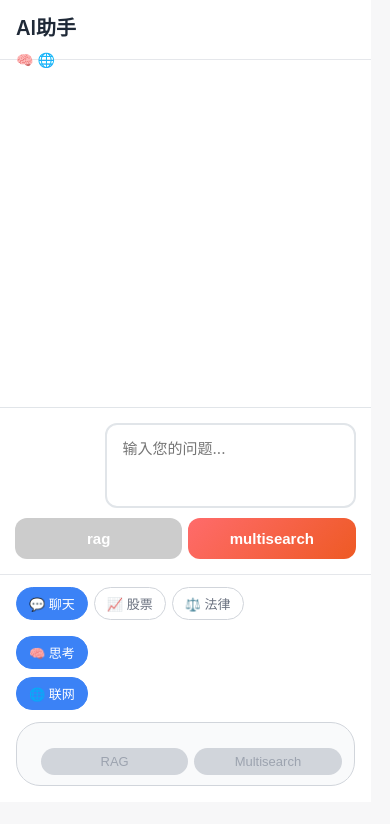
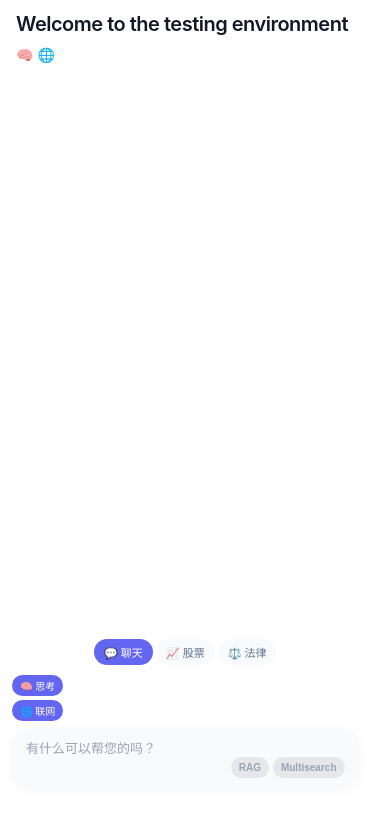
Before and after one commit to zerolxy612/chatbot-demo1, a React (Create React App) app: page / in a window 390 px wide. Shown: the top 824 px of the page. Built offline with nearby package versions, Linux system fonts and the light colour scheme.

Commit message:
change ui and style

```diff
--- a/src/App.css
+++ b/src/App.css
@@ -8,15 +8,17 @@ body {
   font-family: -apple-system, BlinkMacSystemFont, 'Segoe UI', 'Roboto', 'Oxygen',
     'Ubuntu', 'Cantarell', 'Fira Sans', 'Droid Sans', 'Helvetica Neue',
     sans-serif;
-  background: #f7f7f8;
+  background: #ffffff;
   color: #1f2937;
+  -webkit-font-smoothing: antialiased;
+  -moz-osx-font-smoothing: grayscale;
 }
 
 .App {
   height: 100vh;
   display: flex;
   flex-direction: column;
-  background: #f7f7f8;
+  background: #ffffff;
 }
 
 .chat-container {
@@ -26,18 +28,13 @@ body {
   background: #ffffff;
 }
 
-/* 顶部导航栏 */
+/* 顶部导航栏 - 极简设计 */
 .chat-header {
-  background: #ffffff;
-  border-bottom: 1px solid #e5e7eb;
-  padding: 12px 24px;
+  background: transparent;
+  padding: 24px 32px 16px;
   display: flex;
   justify-content: space-between;
   align-items: center;
-  height: 60px;
-  position: sticky;
-  top: 0;
-  z-index: 100;
 }
 
 .header-left {
@@ -47,16 +44,24 @@ body {
 }
 
 .header-title {
-  font-size: 18px;
-  font-weight: 600;
-  color: #1f2937;
+  font-size: 24px;
+  font-weight: 600;
+  color: #111827;
   margin: 0;
+  letter-spacing: -0.025em;
 }
 
 .header-right {
   display: flex;
   align-items: center;
   gap: 12px;
+}
+
+.model-status {
+  font-size: 14px;
+  color: #6b7280;
+  display: flex;
+  gap: 6px;
 }
 
 .chat-header h1 {
@@ -131,28 +136,29 @@ body {
   background: rgba(255, 255, 255, 0.3);
 }
 
-/* 消息容器 */
+/* 消息容器 - 纯净设计 */
 .messages-container {
   flex: 1;
   overflow-y: auto;
-  padding: 24px;
+  padding: 0 32px 140px;
   display: flex;
   flex-direction: column;
   gap: 24px;
-  background: #ffffff;
-  max-width: 800px;
+  background: transparent;
+  width: 100%;
+}
+
+/* 消息样式 - 现代简约 */
+.message {
+  display: flex;
+  flex-direction: column;
+  gap: 12px;
+  animation: fadeIn 0.4s ease-out;
+  max-width: 768px;
   margin: 0 auto;
   width: 100%;
 }
 
-/* 消息样式 */
-.message {
-  display: flex;
-  flex-direction: column;
-  gap: 8px;
-  animation: fadeIn 0.3s ease-in;
-}
-
 .message.user {
   align-items: flex-end;
 }
@@ -162,11 +168,11 @@ body {
 }
 
 .message-content {
-  max-width: 70%;
-  padding: 12px 16px;
-  border-radius: 18px;
+  max-width: 75%;
+  padding: 16px 20px;
+  border-radius: 20px;
   font-size: 15px;
-  line-height: 1.5;
+  line-height: 1.6;
   word-wrap: break-word;
   word-break: break-word;
   white-space: pre-wrap;
@@ -174,18 +180,22 @@ body {
 }
 
 .message.user .message-content {
-  background: #3b82f6;
+  background: #6366f1;
   color: white;
   border-bottom-right-radius: 6px;
 }
 
 .message.assistant .message-content {
-  background: #f3f4f6;
+  background: #f8fafc;
   color: #1f2937;
   border-bottom-left-radius: 6px;
 }
 
 /* 图表消息使用更大的宽度 */
+.message.chart-message-container {
+  max-width: 95%;
+}
+
 .message.chart-message-container .message-content {
   max-width: 100%;
 }
@@ -211,10 +221,10 @@ body {
 }
 
 .loading-dots span {
-  width: 8px;
-  height: 8px;
+  width: 6px;
+  height: 6px;
   border-radius: 50%;
-  background-color: #667eea;
+  background: linear-gradient(135deg, #667eea 0%, #764ba2 100%);
   animation: loading-bounce 1.4s ease-in-out infinite both;
 }
 
@@ -233,11 +243,33 @@ body {
 @keyframes loading-bounce {
   0%, 80%, 100% {
     transform: scale(0.8);
-    opacity: 0.5;
+    opacity: 0.4;
   }
   40% {
     transform: scale(1);
     opacity: 1;
+  }
+}
+
+@keyframes fadeIn {
+  from {
+    opacity: 0;
+    transform: translateY(10px);
+  }
+  to {
+    opacity: 1;
+    transform: translateY(0);
+  }
+}
+
+@keyframes slideUp {
+  from {
+    opacity: 0;
+    transform: translateY(20px);
+  }
+  to {
+    opacity: 1;
+    transform: translateY(0);
   }
 }
 
@@ -1756,72 +1788,72 @@ body {
   line-height: 1.2 !important;
 }
 
-/* 底部输入区域 */
+/* 底部输入区域 - 无边界设计 */
 .unified-input-container {
-  background: #ffffff;
-  border-top: 1px solid #e5e7eb;
-  padding: 16px 24px 24px;
+  background: transparent;
+  padding: 24px 32px 32px;
   position: sticky;
   bottom: 0;
   z-index: 100;
 }
 
 .input-wrapper {
-  max-width: 800px;
+  max-width: 768px;
   margin: 0 auto;
   width: 100%;
 }
 
-/* 模式选择器 */
+/* 模式选择器 - 极简风格 */
 .mode-selector {
   display: flex;
   gap: 8px;
-  margin-bottom: 16px;
+  margin-bottom: 20px;
   justify-content: center;
 }
 
 .mode-btn {
-  padding: 8px 16px;
-  border: 1px solid #d1d5db;
-  border-radius: 20px;
-  background: #ffffff;
-  color: #6b7280;
+  padding: 8px 20px;
+  border: none;
+  border-radius: 24px;
+  background: #f8fafc;
+  color: #64748b;
   font-size: 14px;
   font-weight: 500;
   cursor: pointer;
-  transition: all 0.2s ease;
-  display: flex;
-  align-items: center;
-  gap: 6px;
-}
-
-.mode-btn:hover {
-  border-color: #3b82f6;
-  color: #3b82f6;
+  transition: all 0.3s ease;
+  display: flex;
+  align-items: center;
+  gap: 8px;
+}
+
+.mode-btn:hover:not(.active) {
+  background: #f1f5f9;
+  color: #475569;
 }
 
 .mode-btn.active {
-  background: #3b82f6;
-  border-color: #3b82f6;
+  background: #6366f1;
   color: white;
 }
 
-/* 输入区域 */
+/* 输入区域 - 优雅简洁 */
 .input-area {
   position: relative;
   display: flex;
   align-items: flex-end;
   gap: 12px;
-  background: #f9fafb;
-  border: 1px solid #d1d5db;
-  border-radius: 24px;
-  padding: 12px 16px;
-  transition: border-color 0.2s ease;
+  background: #f8fafc;
+  border: 2px solid transparent;
+  border-radius: 28px;
+  padding: 14px 20px;
+  transition: all 0.3s ease;
+  box-shadow: 0 2px 12px rgba(0, 0, 0, 0.04);
 }
 
 .input-area:focus-within {
-  border-color: #3b82f6;
-  box-shadow: 0 0 0 3px rgba(59, 130, 246, 0.1);
+  border-color: #6366f1;
+  background: #ffffff;
+  box-shadow: 0 4px 20px rgba(99, 102, 241, 0.1);
 }
 
 .input-area textarea {
@@ -1847,7 +1879,7 @@ body {
   opacity: 0.6;
 }
 
-/* 发送按钮组 */
+/* 发送按钮组 - 精致设计 */
 .button-group {
   display: flex;
   gap: 8px;
@@ -1857,67 +1889,73 @@ body {
 .send-btn {
   padding: 8px 16px;
   border: none;
-  border-radius: 16px;
-  font-size: 14px;
-  font-weight: 500;
+  border-radius: 20px;
+  font-size: 13px;
+  font-weight: 600;
   cursor: pointer;
-  transition: all 0.2s ease;
+  transition: all 0.3s ease;
   white-space: nowrap;
 }
 
 .send-btn.primary {
-  background: #3b82f6;
+  background: #6366f1;
   color: white;
+  box-shadow: 0 2px 8px rgba(99, 102, 241, 0.2);
 }
 
 .send-btn.secondary {
   background: #10b981;
   color: white;
+  box-shadow: 0 2px 8px rgba(16, 185, 129, 0.2);
 }
 
 .send-btn:hover:not(:disabled) {
-  opacity: 0.9;
   transform: translateY(-1px);
+  box-shadow: 0 4px 12px rgba(99, 102, 241, 0.3);
+}
+
+.send-btn.secondary:hover:not(:disabled) {
+  box-shadow: 0 4px 12px rgba(16, 185, 129, 0.3);
 }
 
 .send-btn:disabled {
-  background: #d1d5db;
+  background: #e5e7eb;
   color: #9ca3af;
   cursor: not-allowed;
   transform: none;
-}
-
-/* 模型控制选项 */
+  box-shadow: none;
+}
+
+/* 模型控制选项 - 轻量设计 */
 .model-controls {
   display: flex;
   gap: 8px;
-  margin-bottom: 12px;
+  margin-bottom: 16px;
   justify-content: center;
 }
 
 .control-btn {
-  padding: 6px 12px;
-  border: 1px solid #d1d5db;
-  border-radius: 16px;
-  background: #ffffff;
-  color: #6b7280;
-  font-size: 13px;
+  padding: 6px 14px;
+  border: none;
+  border-radius: 18px;
+  background: #f1f5f9;
+  color: #64748b;
+  font-size: 12px;
   font-weight: 500;
   cursor: pointer;
-  transition: all 0.2s ease;
-  display: flex;
-  align-items: center;
-  gap: 4px;
-}
-
-.control-btn:hover {
-  border-color: #3b82f6;
-  color: #3b82f6;
+  transition: all 0.3s ease;
+  display: flex;
+  align-items: center;
+  gap: 6px;
+}
+
+.control-btn:hover:not(.active) {
+  background: #e2e8f0;
+  color: #475569;
 }
 
 .control-btn.active {
-  background: #3b82f6;
-  border-color: #3b82f6;
+  background: #6366f1;
   color: white;
 }
 
@@ -2066,21 +2104,27 @@ body {
 /* 响应式设计 */
 @media (max-width: 768px) {
   .chat-header {
-    padding: 12px 16px;
+    padding: 16px 20px;
+    height: 64px;
   }
 
   .header-title {
-    font-size: 16px;
+    font-size: 18px;
   }
 
   .messages-container {
-    padding: 16px;
+    padding: 20px 16px 140px;
     gap: 16px;
+  }
+
+  .message {
+    max-width: 100%;
   }
 
   .message-content {
     max-width: 85%;
     font-size: 14px;
+    padding: 12px 16px;
   }
 
   .unified-input-container {
@@ -2088,17 +2132,18 @@ body {
   }
 
   .mode-selector {
-    flex-wrap: wrap;
-    gap: 6px;
+    margin-bottom: 10px;
+    padding: 3px;
   }
 
   .mode-btn {
-    font-size: 13px;
+    font-size: 12px;
     padding: 6px 12px;
   }
 
   .input-area {
-    padding: 10px 12px;
+    padding: 8px 12px;
+    border-radius: 16px;
   }
 
   .input-area textarea {
@@ -2106,32 +2151,74 @@ body {
   }
 
   .send-btn {
+    font-size: 11px;
+    padding: 5px 10px;
+  }
+}
+
+@media (max-width: 480px) {
+  .chat-header {
+    padding: 12px 16px;
+    height: 56px;
+  }
+
+  .header-title {
+    font-size: 16px;
+  }
+
+  .messages-container {
+    padding: 16px 12px 120px;
+  }
+
+  .message-content {
+    max-width: 90%;
+    font-size: 14px;
+    padding: 10px 14px;
+  }
+
+  .unified-input-container {
+    padding: 10px 12px 14px;
+  }
+
+  .mode-selector {
+    gap: 3px;
+    padding: 2px;
+    margin-bottom: 8px;
+  }
+
+  .mode-btn {
+    font-size: 11px;
+    padding: 5px 10px;
+    gap: 3px;
+  }
+
+  .model-controls {
+    gap: 4px;
+    margin-bottom: 8px;
+  }
+
+  .control-btn {
+    font-size: 10px;
+    padding: 3px 8px;
+  }
+
+  .input-area {
+    padding: 8px 12px;
+    border-radius: 16px;
+  }
+
+  .input-area textarea {
     font-size: 13px;
-    padding: 6px 12px;
   }
 
   .button-group {
-    flex-wrap: wrap;
-    gap: 6px;
-  }
-}
-
-@media (max-width: 480px) {
-  .mode-selector {
-    justify-content: flex-start;
-  }
-
-  .model-controls {
-    justify-content: flex-start;
-  }
-
-  .button-group {
-    width: 100%;
+    gap: 4px;
   }
 
   .send-btn {
-    flex: 1;
-    min-width: 0;
+    font-size: 10px;
+    padding: 5px 8px;
+    border-radius: 12px;
   }
 }
 
--- a/src/App.js
+++ b/src/App.js
@@ -929,7 +929,7 @@ function App() {
         {/* 顶部导航栏 */}
         <div className="chat-header">
           <div className="header-left">
-            <h1 className="header-title">AI助手</h1>
+            <h1 className="header-title">Welcome to the testing environment</h1>
           </div>
           <div className="header-right">
             <span className="model-status">
@@ -1199,28 +1199,7 @@ function App() {
           <div ref={messagesEndRef} />
         </div>
 
-        <div className="input-container">
-          <textarea
-            value={inputValue}
-            onChange={(e) => setInputValue(e.target.value)}
-            onKeyDown={handleKeyDown}
-            placeholder="输入您的问题..."
-            disabled={isLoading || isRagLoading}
-            rows="3"
-          />
-          <div className="button-group">
-            <button onClick={sendMessage} disabled={isLoading || isRagLoading || !inputValue.trim()}>
-              {isLoading ? '发送中...' : 'rag'}
-            </button>
-            <button
-              onClick={callRagApi}
-              disabled={isLoading || isRagLoading || !inputValue.trim()}
-              className="rag-button"
-            >
-              {isRagLoading ? '查询中...' : 'multisearch'}
-            </button>
-          </div>
-        </div>
+
 
         {/* 底部输入区域 */}
         <div className="unified-input-container">
```
